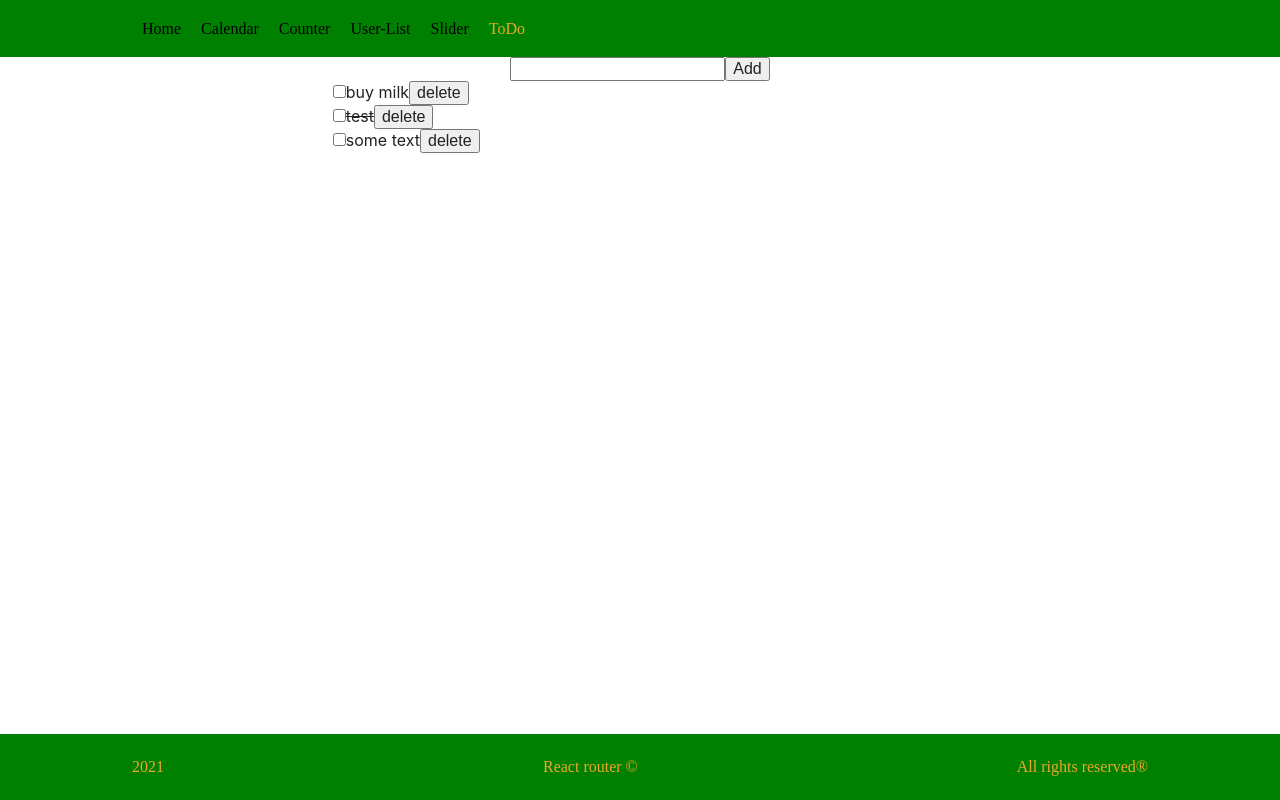
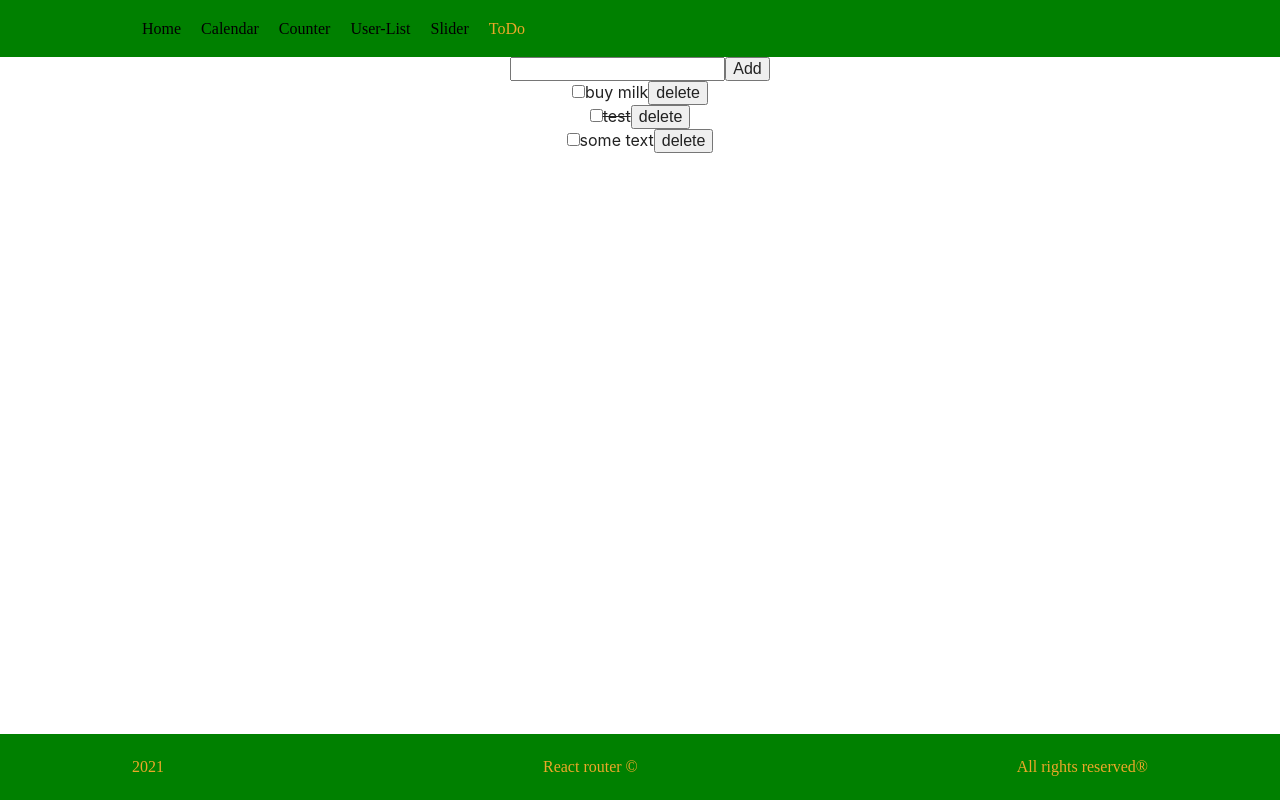
Before and after one commit to EvgenStr/react-calendar, a React (Create React App) app: page /todo in a window 1280 px wide. Built offline with nearby package versions, Linux system fonts and the light colour scheme; a web font is replaced by a local one.

Commit message:
add styles for todo list

```diff
--- /dev/null
+++ b/src/components/ToDoList/List/List.module.sass
@@ -0,0 +1,4 @@
+.list
+  display: flex
+  flex-direction: column
+  align-items: center
--- a/src/components/ToDoList/List/index.jsx
+++ b/src/components/ToDoList/List/index.jsx
@@ -1,11 +1,12 @@
 import React from 'react';
 import ListItem from '../ListItem';
+import style from './List.module.sass';
 
 function List({ data, deleteItem, isDoneHandler }) {
 
   const toDoElems = data.map((toDo) => <ListItem key={toDo.id} deleteItem={deleteItem} item={toDo} isDoneHandler={isDoneHandler} />)
   return (
-    <ul>
+    <ul className={style.list}>
       {toDoElems}
     </ul>
   )
```
